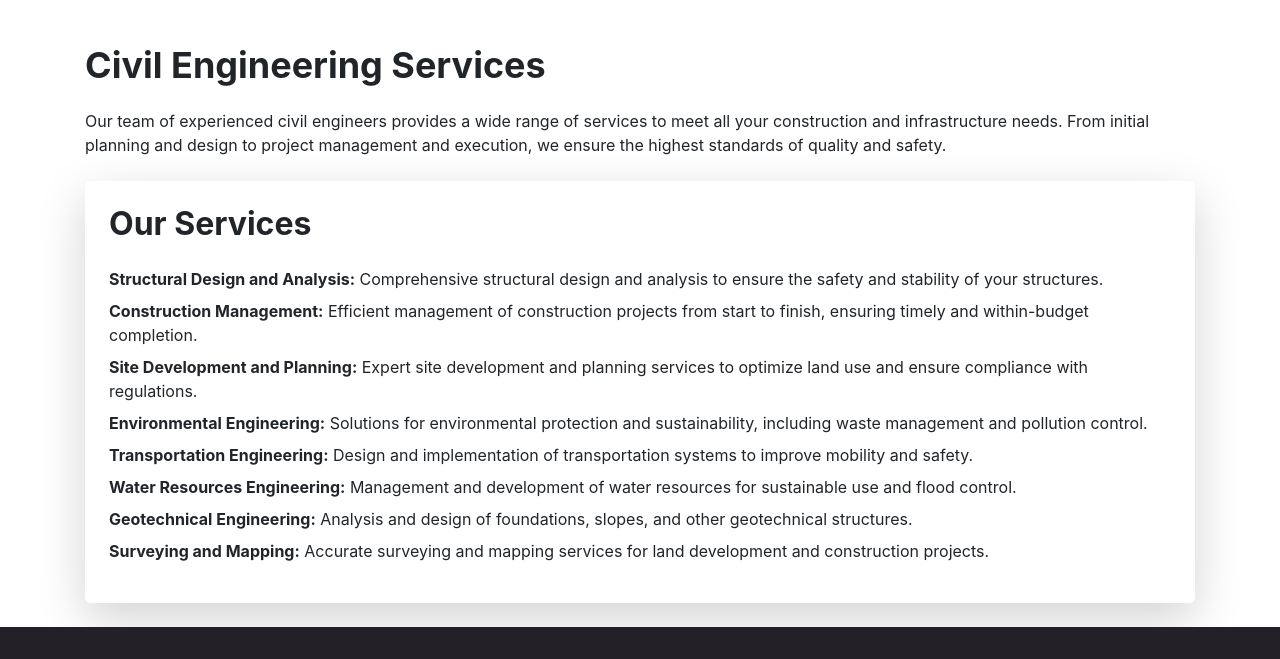
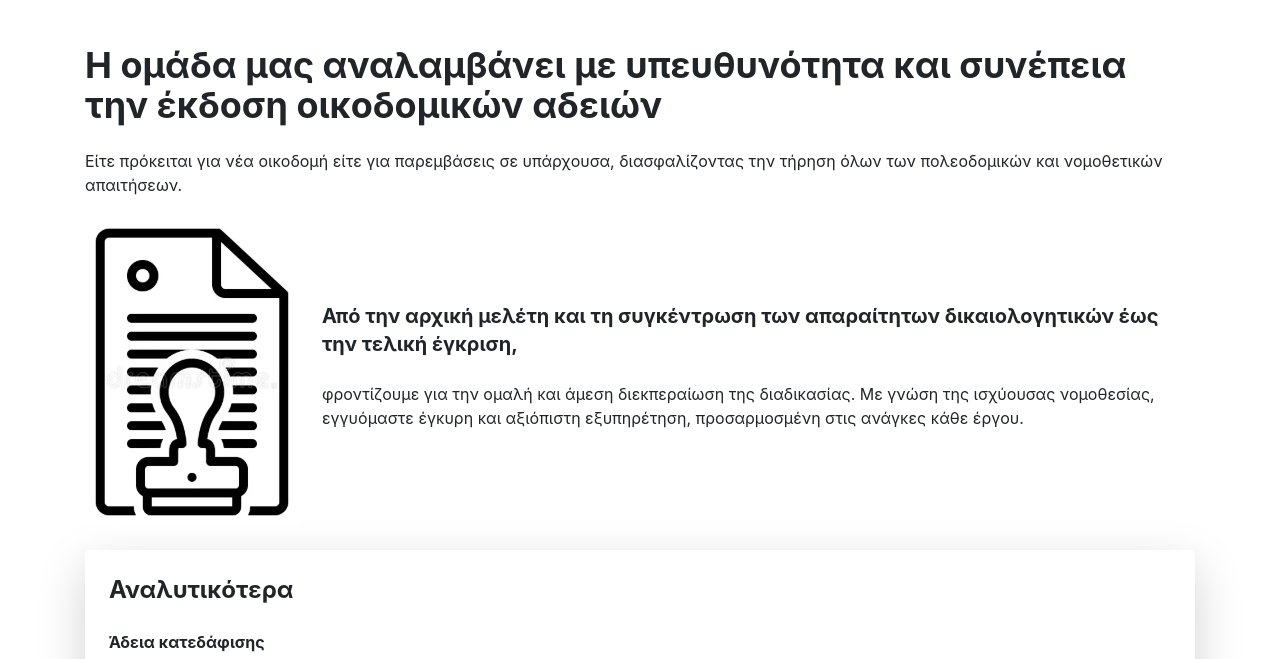
Before and after one commit to PanagiotisZois/Prospect, a website: page services/service1.html in a window 1280 px wide. Shown: the part 127-786 px from the top of the page. Drawn offline with nearby package versions, Linux system fonts and the light colour scheme.

Commit message:
service1 html applied

```diff
--- a/services/service1.html
+++ b/services/service1.html
@@ -56,42 +56,27 @@
     <main class="container mx-auto p-6">
       <!-- Introduction Section -->
       <section class="my-10">
-        <h1 class="text-4xl font-bold mb-4">Civil Engineering Services</h1>
+        <h1 class="text-4xl font-bold mb-4">Η ομάδα μας αναλαμβάνει με υπευθυνότητα και συνέπεια την έκδοση οικοδομικών αδειών</h1>
         <p class="text-gray-700 mb-6">
-          Our team of experienced civil engineers provides a wide range of services to meet all your construction and infrastructure needs. From initial planning and design to project management and execution, we ensure the highest standards of quality and safety.
-        </p>
-      </section>
+          Είτε πρόκειται για νέα οικοδομή είτε για παρεμβάσεις σε υπάρχουσα, διασφαλίζοντας την τήρηση όλων των πολεοδομικών και νομοθετικών απαιτήσεων.
+
+          <div class="flex items-center">
+            <img src="../images/papers.png" alt="" class="mr-4">
+            <div>
+              <h2 class="text-xl font-bold mb-4">Από την αρχική μελέτη και τη συγκέντρωση των απαραίτητων δικαιολογητικών έως την τελική έγκριση,</h2>
+              <p>φροντίζουμε για την ομαλή και άμεση διεκπεραίωση της διαδικασίας. Με γνώση της ισχύουσας νομοθεσίας, εγγυόμαστε έγκυρη και αξιόπιστη εξυπηρέτηση, προσαρμοσμένη στις ανάγκες κάθε έργου.</p>
+            </div>
+          </div>
 
       <!-- Services Offered Section -->
-      <section class="bg-white-100 p-6 rounded-lg shadow-lg mb-10">
-         <h2 class="text-3xl font-bold mb-4">Our Services</h2>
-         <ul class="list-disc list-inside space-y-2 text-gray-700">
-           <li>
-             <strong>Structural Design and Analysis:</strong> Comprehensive structural design and analysis to ensure the safety and stability of your structures.
-           </li>
-           <li>
-             <strong>Construction Management:</strong> Efficient management of construction projects from start to finish, ensuring timely and within-budget completion.
-           </li>
-           <li>
-             <strong>Site Development and Planning:</strong> Expert site development and planning services to optimize land use and ensure compliance with regulations.
-           </li>
-           <li>
-             <strong>Environmental Engineering:</strong> Solutions for environmental protection and sustainability, including waste management and pollution control.
-           </li>
-           <li>
-             <strong>Transportation Engineering:</strong> Design and implementation of transportation systems to improve mobility and safety.
-           </li>
-           <li>
-             <strong>Water Resources Engineering:</strong> Management and development of water resources for sustainable use and flood control.
-           </li>
-           <li>
-             <strong>Geotechnical Engineering:</strong> Analysis and design of foundations, slopes, and other geotechnical structures.
-           </li>
-           <li>
-             <strong>Surveying and Mapping:</strong> Accurate surveying and mapping services for land development and construction projects.
-           </li>
-         </ul>
-       </section>
+      <section class="bg-white-100 p-6 rounded-lg shadow-lg mb-10 mt-4">
+        <h2 class="text-2xl font-bold mb-4">Αναλυτικότερα</h2>
+        <ul class="list-disc list-inside space-y-2 text-gray-700">
+          <li><strong>Άδεια κατεδάφισης</strong></li>
+          <li><strong>Άδεια ανέγερσης, προσθήκης ή επισκευής κτιρίων</strong></li>
+          <li><strong>Τροποποίηση ή επισκευή όψεων με χρήση ικριωμάτων</strong></li>
+        </ul>
+      </section>
 
     </main>
 
```
Also changed, not shown: index.html (+43 -19 lines), images/papers.png (added).
